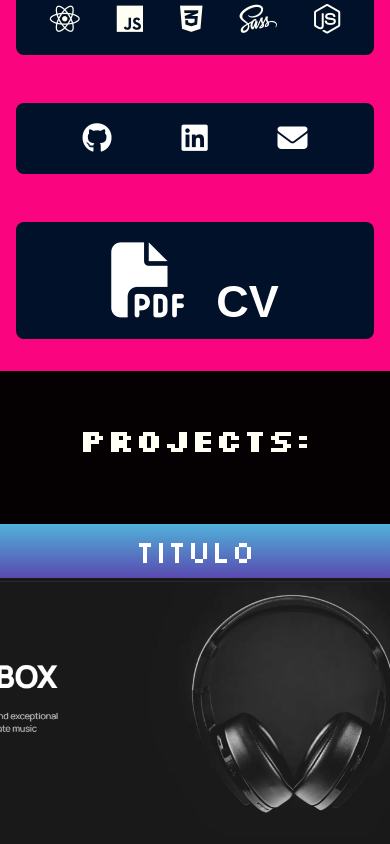
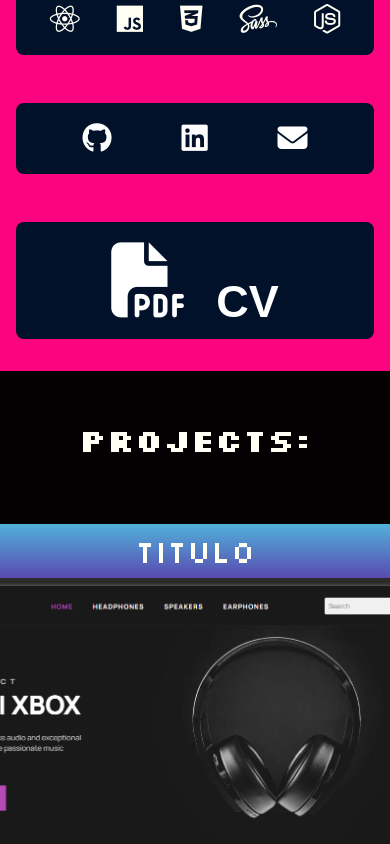
Before and after one commit to IsaacCastroCisneros/Follio, a React (Vite) app: page / in a window 390 px wide. Shown: the part 492-1336 px from the top of the page. Built offline with nearby package versions, Linux system fonts and the light colour scheme; a web font is replaced by a local one.

Commit message:
final card no responsive

```diff
--- a/src/App.jsx
+++ b/src/App.jsx
@@ -30,7 +30,7 @@ function App()
       </header>
       <div className="hero-video">
         <video autoPlay muted loop>
-          <source src={video}/>
+          <source src={video} />
         </video>
       </div>
       <div className="hero-about">
@@ -78,27 +78,27 @@ function App()
         <h1>Projects:</h1>
       </div>
       <div className="projects-container">
+        <div
+          className="projects-block"
+          onMouseEnter={(e) => {
+            e.target.closest(".projects-block").classList.add("active");
+          }}
+          onMouseLeave={(e) => {
+            e.target.closest(".projects-block").classList.remove("active");
+          }}
+        >
+          <span className="projects-block__banner">titulo</span>
           <div className="project" target="blank">
-          <span className="project__banner">titulo</span>
             <a
-            className="project__banner-link"
+              className="project__link"
               target="blank"
               href="https://audiogoose.herokuapp.com/"
               ref={projectBannerLink}
             ></a>
-          <section className="project__description-container"
-            onMouseEnter={()=>
-            {
-              projectBannerLink.current.classList.add('active');
-              projectIconContainer.current.classList.add('active');
-            }}
-            onMouseLeave={()=>
-            {
-              projectBannerLink.current.classList.remove('active');
-              projectIconContainer.current.classList.remove('active');
-            }}
+            <section
+              className="project__description-container"
             >
-            <div className='project__description'>
+              <div className="project__description">
                 <ul className="project__list">
                   <li>hmmmmmmmm</li>
                   <li>hmmmmmmmm</li>
@@ -116,12 +116,12 @@ function App()
                 </div>
               </div>
             </section>
-          <div className='project__icon-container'
-          ref={projectIconContainer}>
-             <i class="fa-brands fa-square-js" title='JavaScript'></i>
-             <i class="fa-solid fa-database" title='Database'></i>
+            <div className="project__icon-container" ref={projectIconContainer}>
+              <i class="fa-brands fa-square-js" title="JavaScript"></i>
+              <i class="fa-solid fa-database" title="Database"></i>
               <i class="fa-brands fa-node-js"></i>
               <i class="fa-brands fa-css3-alt"></i>
+            </div>
           </div>
         </div>
       </div>
--- a/styles/css/index.css
+++ b/styles/css/index.css
@@ -8,7 +8,7 @@
   --normal-font:"Anek Telugu", sans-serif;
 }
 
-.flex, .projects-container, .project__description, .project__button-container, .project__button, .hero-about__section:last-child, .hero-about__icon-container a, .hero-banner {
+.flex, .projects-container, .projects-block, .project__description, .project__button-container, .project__button, .hero-about__section:last-child, .hero-about__icon-container a, .hero-banner {
   display: flex;
   align-items: center;
 }
@@ -259,17 +259,26 @@ body {
   flex-direction: column;
 }
 
-.project {
-  display: block;
-  position: relative;
-  overflow: hidden;
-  text-decoration: none;
-  color: #fff;
+.projects-block {
+  flex-direction: column;
   width: 100%;
   height: 20rem;
 }
-.project__banner {
-  position: absolute;
+.projects-block.active .project__link {
+  transform: scale(110%);
+  background-color: var(--secondary-color);
+  opacity: 0.5;
+}
+.projects-block.active .project__description-container {
+  width: 40rem;
+}
+.projects-block.active .project__icon-container {
+  opacity: 1;
+  left: 1rem;
+}
+.projects-block__banner {
+  display: block;
+  position: relative;
   width: 100%;
   top: 0;
   font-size: 2rem;
@@ -279,7 +288,17 @@ body {
   background-image: linear-gradient(0deg, #594ab0, #51b1da);
   z-index: 4;
 }
-.project__banner-link {
+
+.project {
+  flex: 1;
+  display: block;
+  position: relative;
+  overflow: hidden;
+  text-decoration: none;
+  color: #fff;
+  width: 100%;
+}
+.project__link {
   position: absolute;
   background-image: url("../../src/assets/projects/goose.PNG");
   background-position: center;
@@ -290,18 +309,6 @@ body {
   top: 0;
   z-index: 2;
   transition: ease-in-out 300ms;
-}
-.project__banner-link:hover + section, .project__banner-link + section:hover {
-  width: 40rem;
-}
-.project__banner-link:hover, .project__banner-link.active {
-  transform: scale(110%);
-  background-color: var(--secondary-color);
-  opacity: 0.5;
-}
-.project__banner-link:hover ~ .project__icon-container {
-  opacity: 1;
-  left: 1rem;
 }
 .project__description-container {
   position: absolute;
@@ -319,16 +326,14 @@ body {
   overflow: hidden;
   right: 0;
   width: 40rem;
-  padding: 5rem 3rem 2rem;
+  padding: 2rem;
   height: 100%;
   background-color: var(--secondary-color);
   z-index: 3;
 }
-.project__description.active {
-  width: 40rem;
-}
 .project__list {
   margin-left: 1rem;
+  font-size: 1.1rem;
 }
 .project__button-container {
   width: 100%;
@@ -354,7 +359,6 @@ body {
   background-color: var(--gradient-color2);
 }
 .project__icon-container {
-  pointer-events: none;
   position: absolute;
   z-index: 9;
   bottom: 1rem;
@@ -363,15 +367,10 @@ body {
   border: 1px solid #343764;
   transition: ease-in-out 400ms;
 }
-.project__icon-container.active {
-  opacity: 1;
-  left: 1rem;
-}
 
 @media only screen and (max-width: 1277px) {
   .project__description {
     width: 25rem;
-    padding: 4rem 2rem 1rem;
   }
   .project__button-container {
     width: 100%;
--- a/styles/scss/components/_project.scss
+++ b/styles/scss/components/_project.scss
@@ -6,20 +6,33 @@
     @extend .flex;
     flex-direction: column;
 }
+.projects-block
+{
+    @extend .flex;
+    flex-direction: column;
+    width: 100%;
+    height: 20rem;
 
-.project
+    &.active .project__link
+    {
+        transform: scale(110%);
+        background-color: var(--secondary-color);
+        opacity: .5;
+    }
+    &.active .project__description-container
+    {
+        width: 40rem;
+    }
+    &.active .project__icon-container
+    {
+        opacity: 1;
+        left: 1rem;
+    }
+
+    &__banner
     {
         display: block;
         position: relative;
-    overflow: hidden;
-    text-decoration: none;
-    color: #fff;
-    width: 100%;
-    height: 20rem;
-
-    &__banner
-    {
-        position: absolute;
         width: 100%;
         top: 0;
         font-size: 2rem;
@@ -28,8 +41,21 @@
         font-family: var(--pixel-font);
         background-image: linear-gradient(0deg,#594ab0,#51b1da);
         z-index: 4;
+    }
 
-        &-link
+}
+.project
+{
+    flex: 1;
+    display: block;
+    position: relative;
+    overflow: hidden;
+    text-decoration: none;
+    color: #fff;
+    width: 100%;
+
+
+    &__link
     {
         position: absolute;
         background-image: url('../../src/assets/projects/goose.PNG');
@@ -42,24 +68,6 @@
         z-index: 2;
         transition: ease-in-out 300ms;
 
-
-            &:hover + section,& + section:hover
-            {
-                width: 40rem;
-            }
-
-            &:hover, &.active
-            {
-               transform: scale(110%);
-               background-color: var(--secondary-color);
-               opacity: .5;
-            }
-            &:hover ~ .project__icon-container
-            {
-                opacity: 1;
-                left: 1rem;
-            }
-        }
     }
     &__description-container
     {
@@ -80,19 +88,15 @@
         overflow: hidden;
         right: 0;
         width: 40rem;
-        padding: 5rem 3rem 2rem;
+        padding: 2rem;
         height: 100%;
         background-color: var(--secondary-color);
         z-index: 3;
-
-        &.active
-        {
-            width: 40rem;
-        }
     }
     &__list
     {
         margin-left: 1rem;
+        font-size: 1.1rem;
     }
     &__button-container
     {
@@ -127,7 +131,6 @@
     &__icon-container
     {
         @extend .icon-container;
-        pointer-events: none;
         position: absolute;
         z-index: 9;
         bottom: 1rem;
@@ -135,12 +138,6 @@
         opacity: 0;
         border: 1px solid rgb(52, 55, 100);
         transition: ease-in-out 400ms;
-
-        &.active
-        {
-           opacity: 1;
-           left: 1rem;
-        }
     }
 }
 
@@ -153,7 +150,6 @@
     &__description
     {
         width: 25rem;
-        padding: 4rem 2rem 1rem;
     }
     &__button-container
     {
@@ -183,7 +179,7 @@
    }
 }
 
-@media only screen and (max-width:1146px)
+@media only screen and (max-width:800px)
 {
 
 }
```
Also changed, not shown: 1 other file (tests, documents, lock files or other folders). Lines whose indentation alone changed are shown as unchanged.
